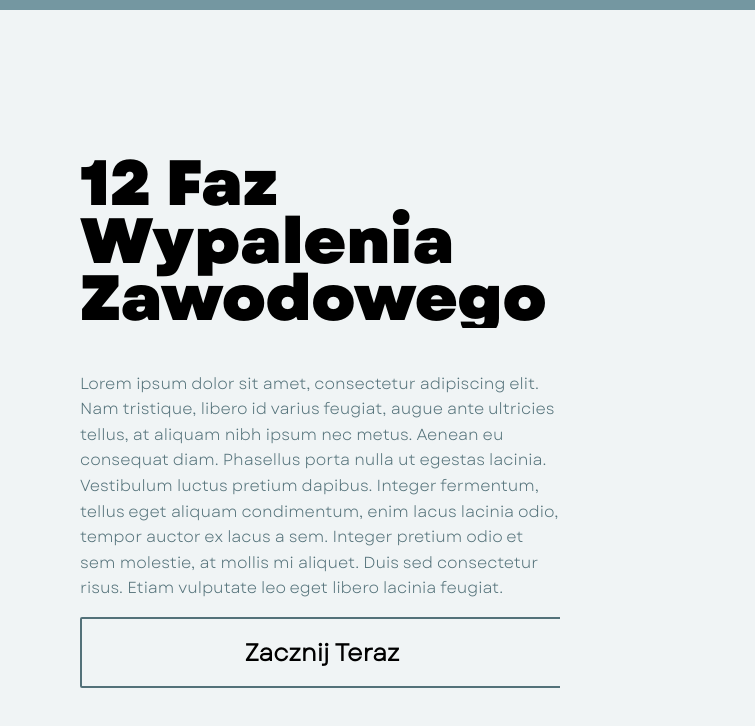
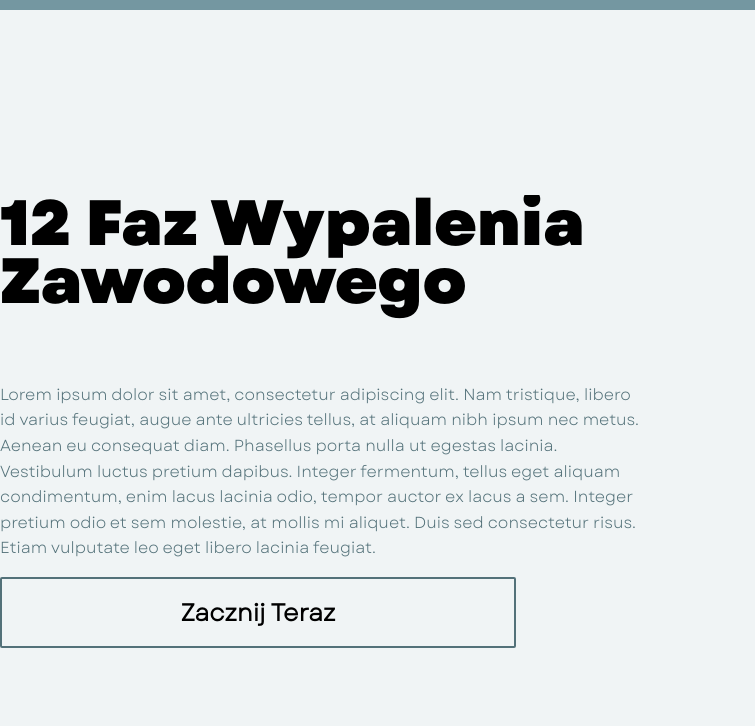
Before and after one commit to TheLPro/flow-quiz, a plain HTML site: page index.html in a window 1280 px wide. Shown: the full height of the page, 0-755 px from the left. Drawn offline with Linux system fonts and the light colour scheme.

```diff
--- a/styles/style.css
+++ b/styles/style.css
@@ -65,10 +65,17 @@
 }
 
 main div {
-  margin-inline: 5rem;
   max-width: 50pc;
 }
 
+main div button {
+  width: 80%;
+}
+
+main div h1 {
+  min-height: 9rem;
+  max-height: 100rem;
+}
 h1 {
   font-size: 4rem;
   line-height: 90%;
```
